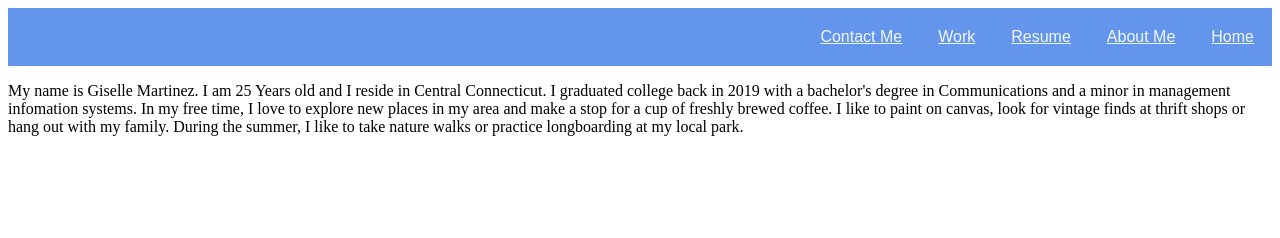
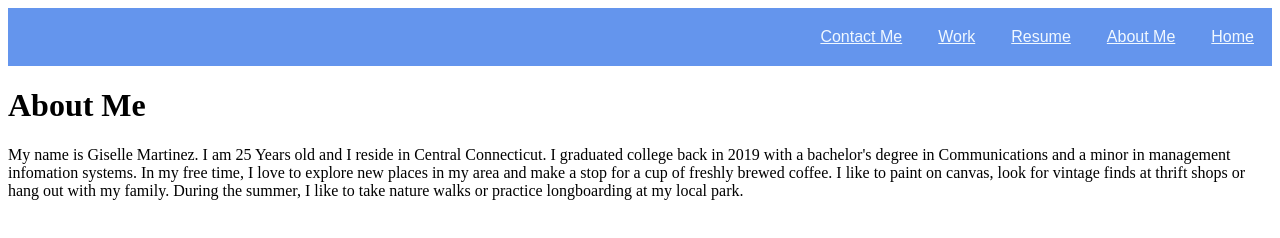
Before and after one commit to gmtzz/Portfolio, a plain HTML site: page index.html in a window 1280 px wide. Drawn offline with Linux system fonts and the light colour scheme.

Commit message:
Update columns in HTML to corresponding CSS style.

```diff
--- a/index.html
+++ b/index.html
@@ -18,15 +18,17 @@
         <a href="#Contact Me">Contact Me</a>
     </nav>
 <!--Added about me section-->
-    <div class="list-section">
-        <div class="column">
+        <div class="left-column">
+            <h1>About Me</h1>
+
         </div>
-        <div class="column">
+        <div class="right-column">
+            <p> My name is Giselle Martinez. I am 25 Years old and I reside in Central Connecticut. I graduated college back in 2019 with a bachelor's degree in Communications and a minor in management infomation systems.
+                In my free time, I love to explore new places in my area and make a stop for a cup of freshly brewed coffee. I like to paint on canvas, look for vintage finds at thrift shops or hang out with my family.
+                   During the summer, I like to take nature walks or practice longboarding at my local park.
+            </p>
         </div>
-        <p> My name is Giselle Martinez. I am 25 Years old and I reside in Central Connecticut. I graduated college back in 2019 with a bachelor's degree in Communications and a minor in management infomation systems.
-         In my free time, I love to explore new places in my area and make a stop for a cup of freshly brewed coffee. I like to paint on canvas, look for vintage finds at thrift shops or hang out with my family.
-            During the summer, I like to take nature walks or practice longboarding at my local park.
-        </p>
+
     </div>
 
 
--- a/style.css
+++ b/style.css
@@ -23,10 +23,12 @@
 /* styled About section*/
 .column {
     float: left;
+
 }
 .left {
     width: 25%;
+
 }
-:right {
+.right {
     width: 75%;
 }
```
